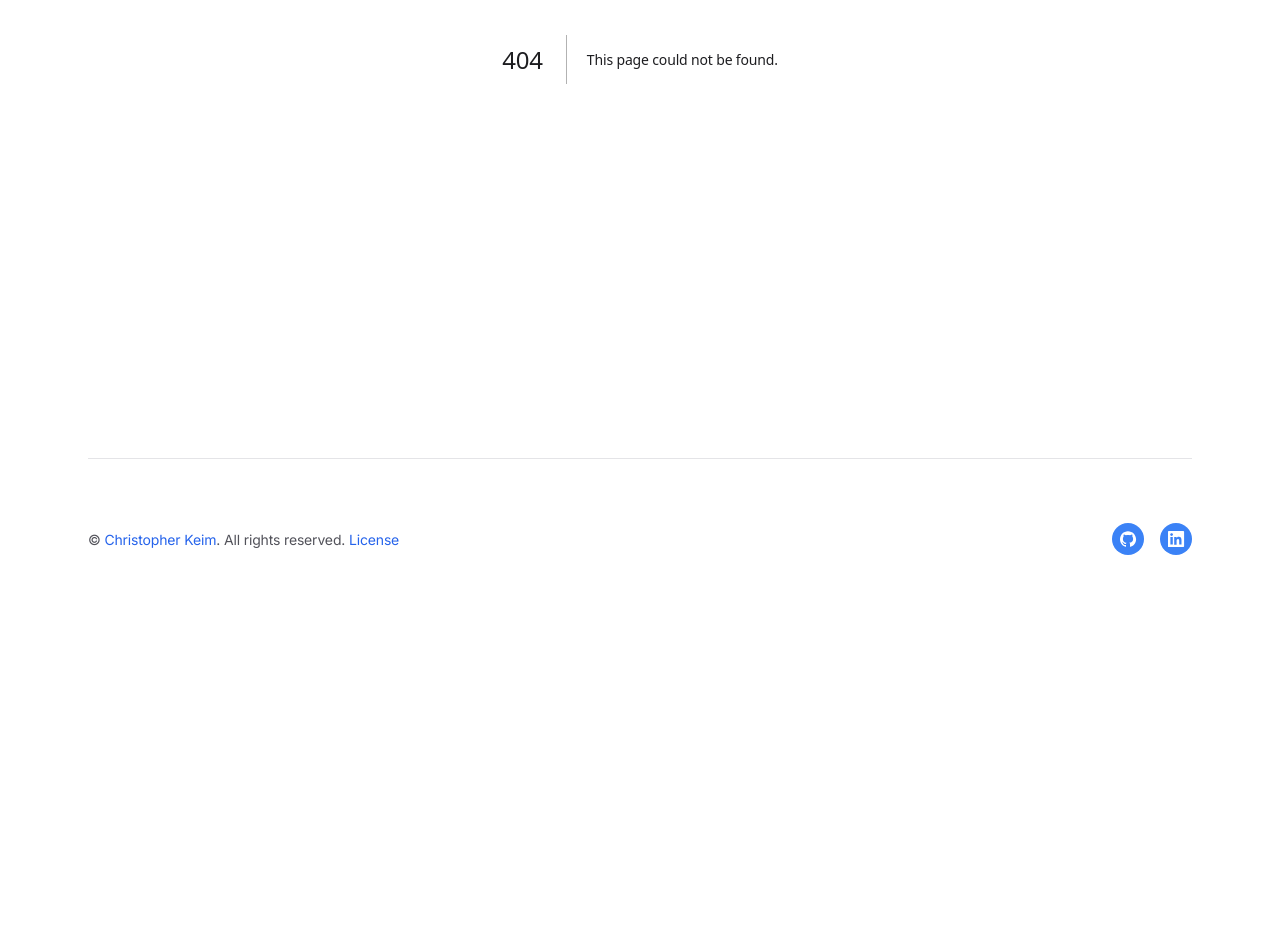
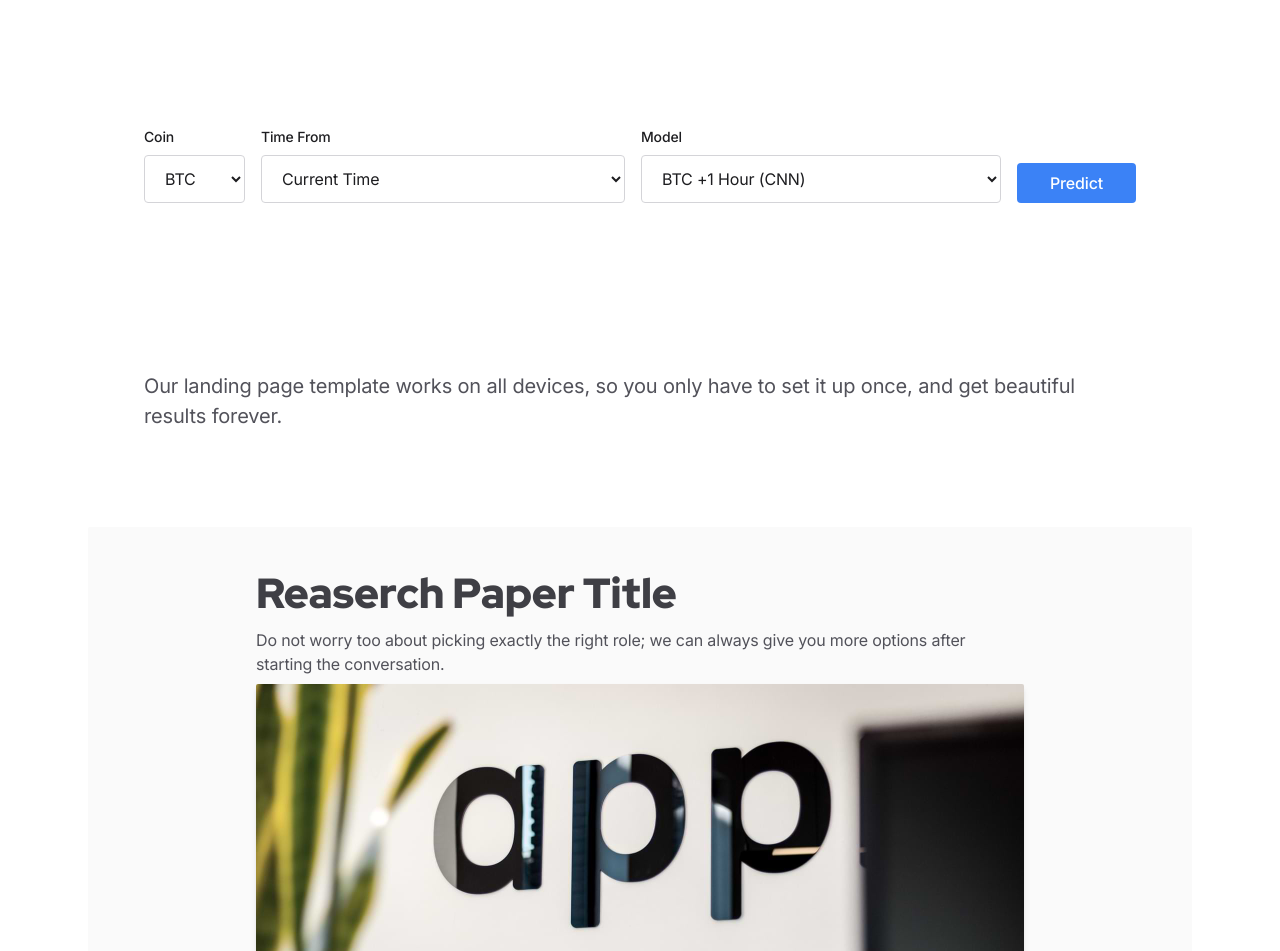
Before and after one commit to christopherkeim/christopherkeim-xyz, a Next.js app: page /projects/crypto in a window 1280 px wide. Before the commit this address had no page. Shown: the part 341-1292 px from the top of the page. Before the commit the page ends 960 px from the top, so only its background shows below. Built offline with nearby package versions, Linux system fonts and the light colour scheme.

Commit message:
Transfer CRTI project homepage

```diff
--- /dev/null
+++ b/app/projects/crypto/page.tsx
@@ -0,0 +1,16 @@
+import CryptoHero from "@/components/Projects/Crypto/CryptoHero";
+import { ResearchPaper } from "@/components/Projects/Crypto/ResearchPaper";
+
+export const metadata = {
+  title: "Crypto Real Time Inference",
+  description: "Built by Chris Keim",
+};
+
+export default function CryptoPage() {
+  return (
+    <>
+      <CryptoHero />
+      <ResearchPaper />
+    </>
+  );
+}
--- /dev/null
+++ b/components/Projects/Crypto/CryptoHero.tsx
@@ -0,0 +1,26 @@
+import { PredictionContainer } from "@/components/Projects/Crypto/PredictionContainer";
+
+export default function CryptoHero() {
+  return (
+    <section>
+      <div className="mx-auto mb-8 flex max-w-6xl flex-col items-center px-4 pb-10 pt-32 text-left sm:px-6 md:gap-12 md:px-12 md:pb-16 md:pt-40 lg:gap-20 lg:px-20">
+        <h1
+          className="h1 font-red-hat-display font-black lg:text-6xl"
+          data-aos="fade-down"
+        >
+          Crypto <span className="text-blue-500">Real Time</span>{" "}
+          <span className="text-green-500">Inference</span>
+        </h1>
+        <PredictionContainer />
+        <p
+          className="text-xl text-gray-600 dark:text-gray-400"
+          data-aos="fade-down"
+          data-aos-delay="150"
+        >
+          Our landing page template works on all devices, so you only have to
+          set it up once, and get beautiful results forever.
+        </p>
+      </div>
+    </section>
+  );
+}
--- /dev/null
+++ b/components/Projects/Crypto/PaperHeader.tsx
@@ -0,0 +1,14 @@
+type PaperHeaderProps = {
+  children: React.ReactNode;
+  headerLevel?: 1 | 2 | 3;
+};
+
+export function PaperHeader({ children, headerLevel = 3 }: PaperHeaderProps) {
+  return (
+    <h3
+      className={`h${headerLevel} text-gray-700 font-red-hat-display dark:text-gray-100 mb-2`}
+    >
+      {children}
+    </h3>
+  );
+}
--- /dev/null
+++ b/components/Projects/Crypto/PaperImage.tsx
@@ -0,0 +1,14 @@
+import Image from "next/image";
+
+export function PaperImage({ src }: { src: string }) {
+  return (
+    <Image
+      className="my-2 block rounded-sm shadow-md dark:shadow-sm dark:shadow-slate-600"
+      src={src}
+      width={768}
+      height={432}
+      priority
+      alt="404"
+    />
+  );
+}
--- /dev/null
+++ b/components/Projects/Crypto/PaperParagraph.tsx
@@ -0,0 +1,15 @@
+type PaperParagraphProps = {
+  children: React.ReactNode;
+  textSize?: "md" | "lg" | "xl";
+};
+
+export function PaperParagraph({
+  children,
+  textSize = "md",
+}: PaperParagraphProps) {
+  return (
+    <p className={`mb-2 text-gray-600 dark:text-gray-400 text-${textSize}`}>
+      {children}
+    </p>
+  );
+}
--- /dev/null
+++ b/components/Projects/Crypto/PredictionContainer.tsx
@@ -0,0 +1,19 @@
+"use client";
+
+import { useState } from "react";
+import {
+  PredictionForm,
+  Prediction,
+} from "@/components/Projects/Crypto/PredictionForm";
+import { PredictionResult } from "@/components/Projects/Crypto/PredictionResult";
+
+export function PredictionContainer() {
+  const [prediction, setPrediction] = useState<Prediction | null>(null);
+
+  return (
+    <>
+      <PredictionForm setPrediction={setPrediction} />
+      <PredictionResult prediction={prediction} />
+    </>
+  );
+}
--- /dev/null
+++ b/components/Projects/Crypto/PredictionForm.tsx
@@ -0,0 +1,142 @@
+"use client";
+
+import { Dispatch, SetStateAction, useState } from "react";
+
+type PredictionFormProps = {
+  setPrediction: Dispatch<SetStateAction<Prediction | null>>;
+};
+
+export type Prediction = {
+  coin: string;
+  time: string;
+  model: string;
+  prediction: { amount: number; time: Date };
+};
+
+export function PredictionForm({ setPrediction }: PredictionFormProps) {
+  const [coin, setCoin] = useState<string>("BTC");
+  const [time, setTime] = useState<string>("CURRENT");
+  const [model, setModel] = useState<string>("BTC-1HR-CNN");
+
+  async function handleSubmit(event: React.FormEvent<HTMLFormElement>) {
+    event.preventDefault();
+    try {
+      // Fire off fetch to predict endpoint
+      // TODO: Change this to the real endpoint
+      const response = await fetch("/mock", {
+        method: "POST",
+        headers: {
+          "Content-Type": "application/json",
+        },
+        body: JSON.stringify({
+          coin: coin,
+          time: time,
+          model: model,
+        }),
+      });
+
+      if (!response.ok)
+        throw new Error(
+          "An error occurred while performing api fetch: " + response.statusText
+        );
+
+      const json = await response.json();
+
+      if (!json.prediction)
+        throw new Error("An error occurred while parsing response: " + json);
+
+      // If all goes well, set the prediction state, which will trigger a re-render in the prediction result component
+      setPrediction({
+        coin: json.coin,
+        time: json.time,
+        model: json.model,
+        prediction: {
+          amount: json.prediction.amount,
+          time: new Date(json.prediction.time),
+        },
+      });
+    } catch (error) {
+      console.log(error);
+    }
+  }
+
+  return (
+    <form
+      className="mt-8 flex w-full flex-col gap-1 md:flex-row md:gap-4"
+      data-aos="fade-down"
+      data-aos-delay="300"
+      onSubmit={handleSubmit}
+    >
+      <div className="flex flex-col">
+        <label
+          htmlFor="coin"
+          className="mb-2 block text-sm font-medium text-gray-900 dark:text-white"
+        >
+          Coin
+        </label>
+        <select
+          className="form-input mb-2 mr-10 w-full py-2 md:mr-4"
+          id="coin"
+          aria-label="Select Coin"
+          onChange={(event) => setCoin(event.target.value)}
+        >
+          <option value="BTC">BTC</option>
+          {/* <option value="ETC">ETC</option> */}
+        </select>
+      </div>
+
+      <div className="flex grow flex-col">
+        <label
+          htmlFor="time"
+          className="mb-2 block text-sm font-medium text-gray-900 dark:text-white"
+        >
+          Time From
+        </label>
+        <select
+          className="form-input mb-2 mr-4 w-full py-2"
+          id="time"
+          aria-label="Coin"
+          onChange={(event) => setTime(event.target.value)}
+        >
+          <option value="CURRENT">Current Time</option>
+          <option value="LESS-1HR">Current Time - 1 Hour</option>
+          <option value="LESS-2HR">Current Time - 2 Hour</option>
+          <option value="LESS-3HR">Current Time - 3 Hour</option>
+          <option value="LESS-4HR">Current Time - 4 Hour</option>
+          <option value="LESS-5HR">Current Time - 5 Hour</option>
+          <option value="LESS-6HR">Current Time - 6 Hour</option>
+          <option value="LESS-7HR">Current Time - 7 Hour</option>
+          <option value="LESS-8HR">Current Time - 8 Hour</option>
+          <option value="LESS-9HR">Current Time - 9 Hour</option>
+        </select>
+      </div>
+
+      <div className="flex grow flex-col">
+        <label
+          htmlFor="model"
+          className="mb-2 block text-sm font-medium text-gray-900 dark:text-white"
+        >
+          Model
+        </label>
+        <select
+          className="form-input mb-2 mr-4 w-full py-2"
+          id="model"
+          aria-label="Select Model"
+          onChange={(event) => setModel(event.target.value)}
+        >
+          <option value="BTC-1HR-CNN">BTC +1 Hour (CNN)</option>
+          <option value="BTC-1HR-LASSO">BTC +1 Hour (LASSO)</option>
+          {/* <option value="ETC-1HR-CNN">ETC +1 Hour (CNN)</option> */}
+          {/* <option value="ETC-1HR-LASSO">ETC +1 Hour (LASSO)</option> */}
+        </select>
+      </div>
+
+      <button
+        type="submit"
+        className="btn mb-2 mt-auto h-10 bg-blue-500 text-white hover:bg-blue-400"
+      >
+        Predict
+      </button>
+    </form>
+  );
+}
--- /dev/null
+++ b/components/Projects/Crypto/PredictionResult.tsx
@@ -0,0 +1,22 @@
+import { Prediction } from "./PredictionForm";
+
+type PredictionResultProps = {
+  prediction: Prediction | null;
+};
+
+export function PredictionResult({ prediction }: PredictionResultProps) {
+  return (
+    <div>
+      {/* TODO: add animation to load content */}
+      {prediction && (
+        <p className="text-xl text-gray-600 dark:text-gray-400">
+          {`The ${prediction.coin} price prediction is $${
+            prediction.prediction.amount
+          } at ${prediction.prediction.time.toTimeString()}. This prediction used the ${
+            prediction.model
+          } model.`}
+        </p>
+      )}
+    </div>
+  );
+}
--- /dev/null
+++ b/components/Projects/Crypto/ResearchPaper.tsx
@@ -0,0 +1,23 @@
+import { PaperHeader } from "@/components/Projects/Crypto/PaperHeader";
+import { PaperImage } from "@/components/Projects/Crypto/PaperImage";
+import { PaperParagraph } from "@/components/Projects/Crypto/PaperParagraph";
+
+export function ResearchPaper() {
+  return (
+    <section>
+      <div className="mx-auto my-2 max-w-6xl px-4 sm:px-6">
+        {/* Paper effect */}
+        <div className="relative rounded-sm bg-gray-50 px-8 py-10 dark:bg-zinc-900 md:px-12 md:py-10">
+          <div className="relative mx-auto max-w-3xl ">
+            <PaperHeader>Reaserch Paper Title</PaperHeader>
+            <PaperParagraph>
+              Do not worry too about picking exactly the right role; we can
+              always give you more options after starting the conversation.
+            </PaperParagraph>
+            <PaperImage src="/images/404.jpg" />
+          </div>
+        </div>
+      </div>
+    </section>
+  );
+}
```
